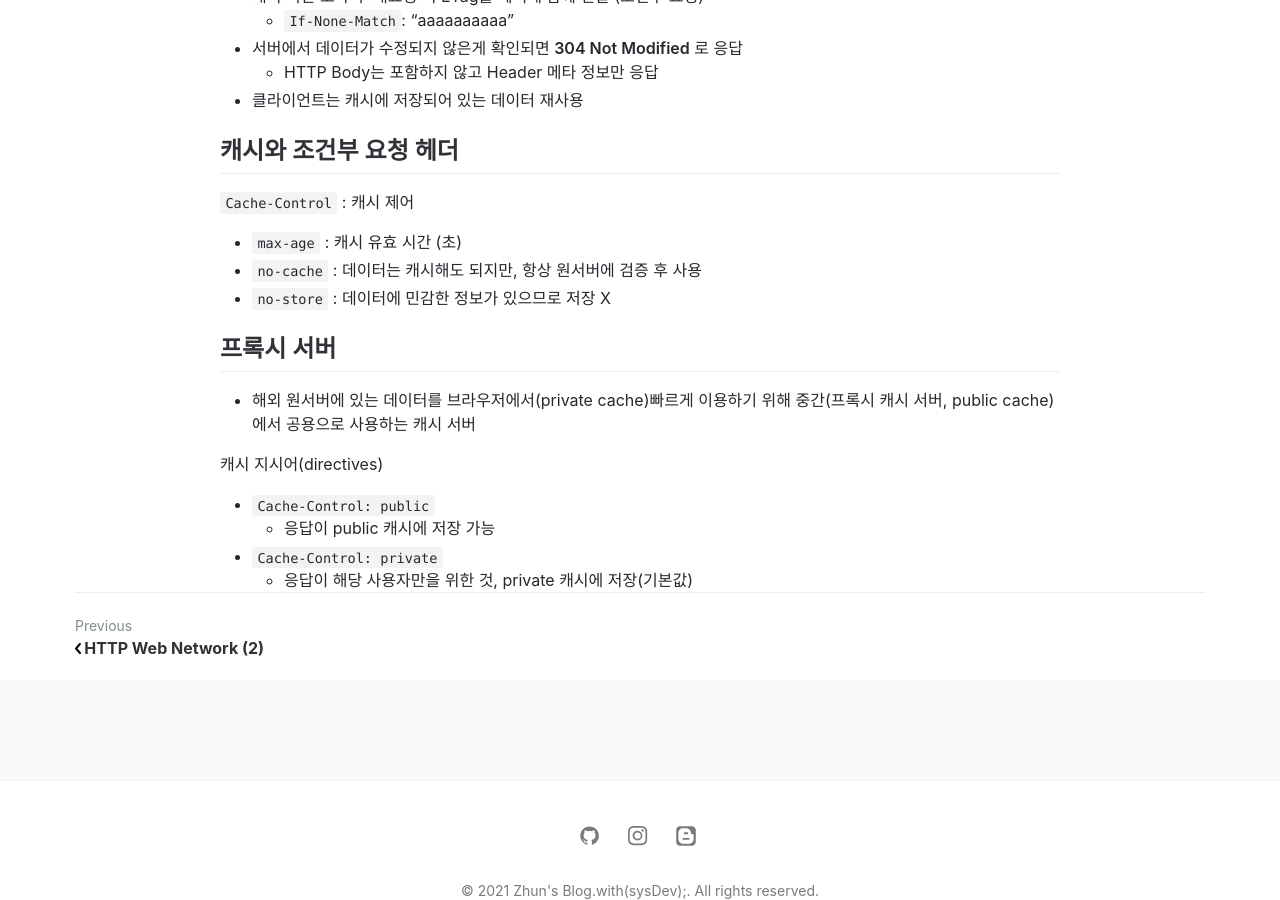
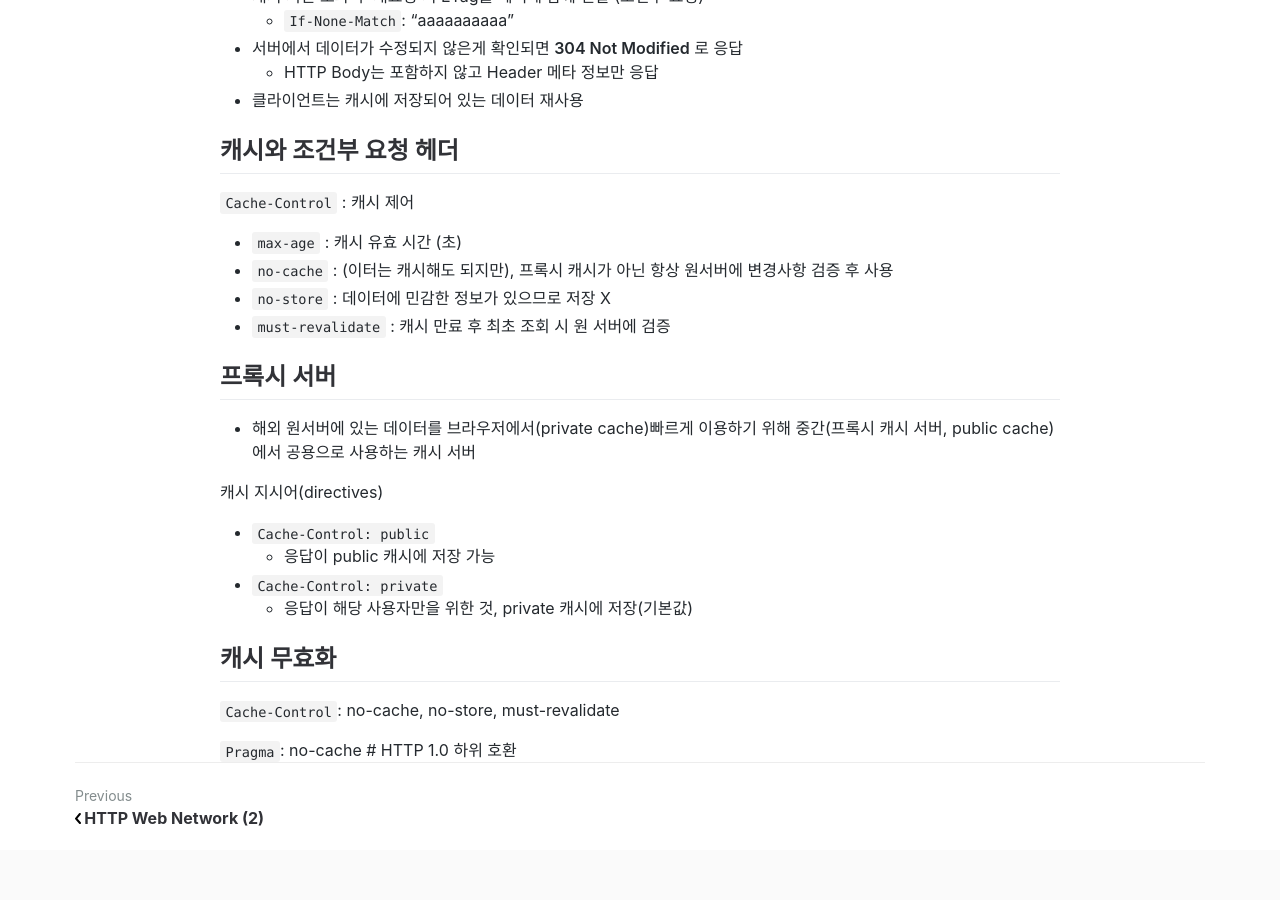
Before and after one commit to jihunparkme/jihunparkme.github.io, a Jekyll site: the page built from _posts/2021-07-07-Http-Web-Network_header.md, in a window 1280 px wide and 900 px high, scrolled down 6169 px. Built offline with Jekyll 4.4.1, drawn with Linux system fonts in a browser that asks for light colours; comment, search, counter and statistics services are not loaded.

Commit message:
[HTTP 헤더2 - 캐시와 조건부 요청] 캐시 무효화

```diff
--- a/_posts/2021-07-07-Http-Web-Network_header.md
+++ b/_posts/2021-07-07-Http-Web-Network_header.md
@@ -248,8 +248,9 @@ Client가 선호하는 표현 요청 (요청시에만 사용)
 `Cache-Control` : 캐시 제어
 
 - `max-age` : 캐시 유효 시간 (초)
-- `no-cache` : 데이터는 캐시해도 되지만, 항상 원서버에 검증 후 사용
+- `no-cache` : (이터는 캐시해도 되지만), 프록시 캐시가 아닌 항상 원서버에 변경사항 검증 후 사용
 - `no-store` : 데이터에 민감한 정보가 있으므로 저장 X
+- `must-revalidate` : 캐시 만료 후 최초 조회 시 원 서버에 검증
 
 ## 프록시 서버
 
@@ -261,3 +262,9 @@ Client가 선호하는 표현 요청 (요청시에만 사용)
   - 응답이 public 캐시에 저장 가능
 - `Cache-Control: private`
   - 응답이 해당 사용자만을 위한 것, private 캐시에 저장(기본값)
+
+## 캐시 무효화
+
+`Cache-Control`: no-cache, no-store, must-revalidate
+
+`Pragma`: no-cache # HTTP 1.0 하위 호환
```
